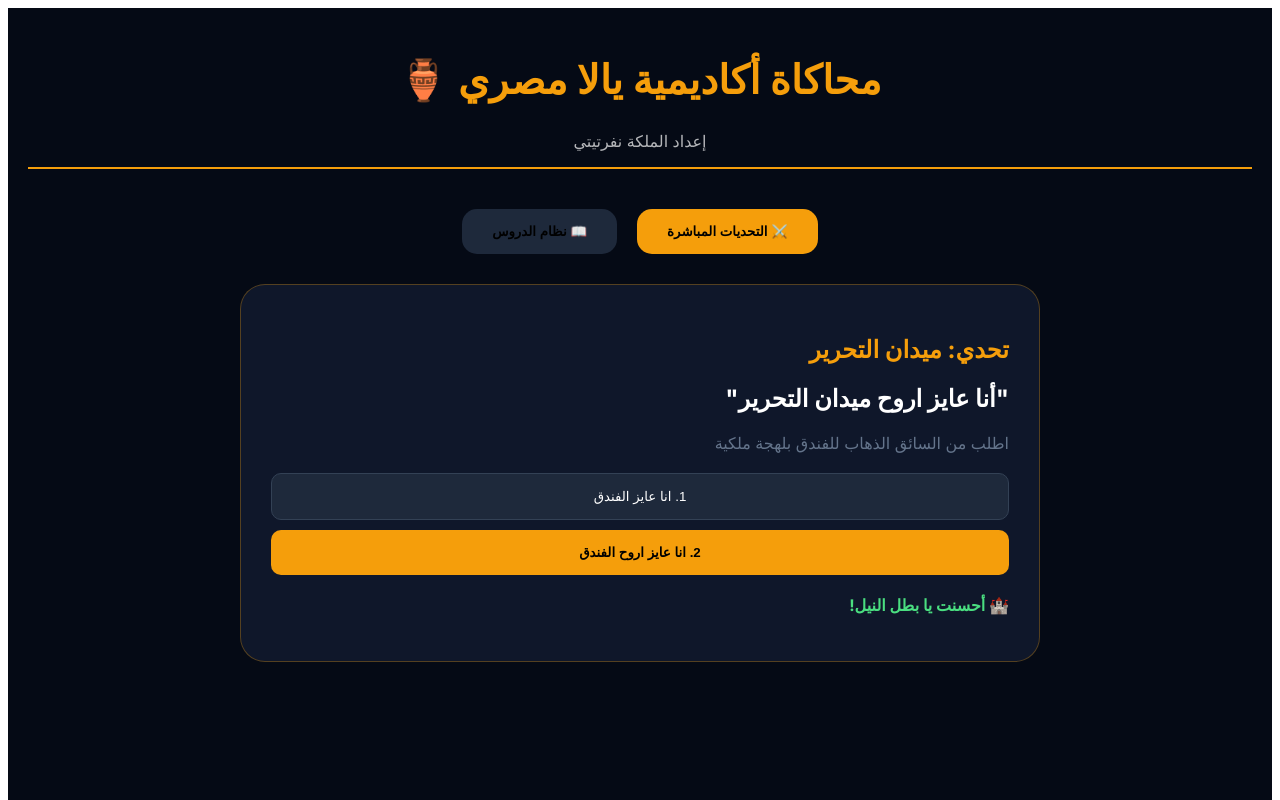
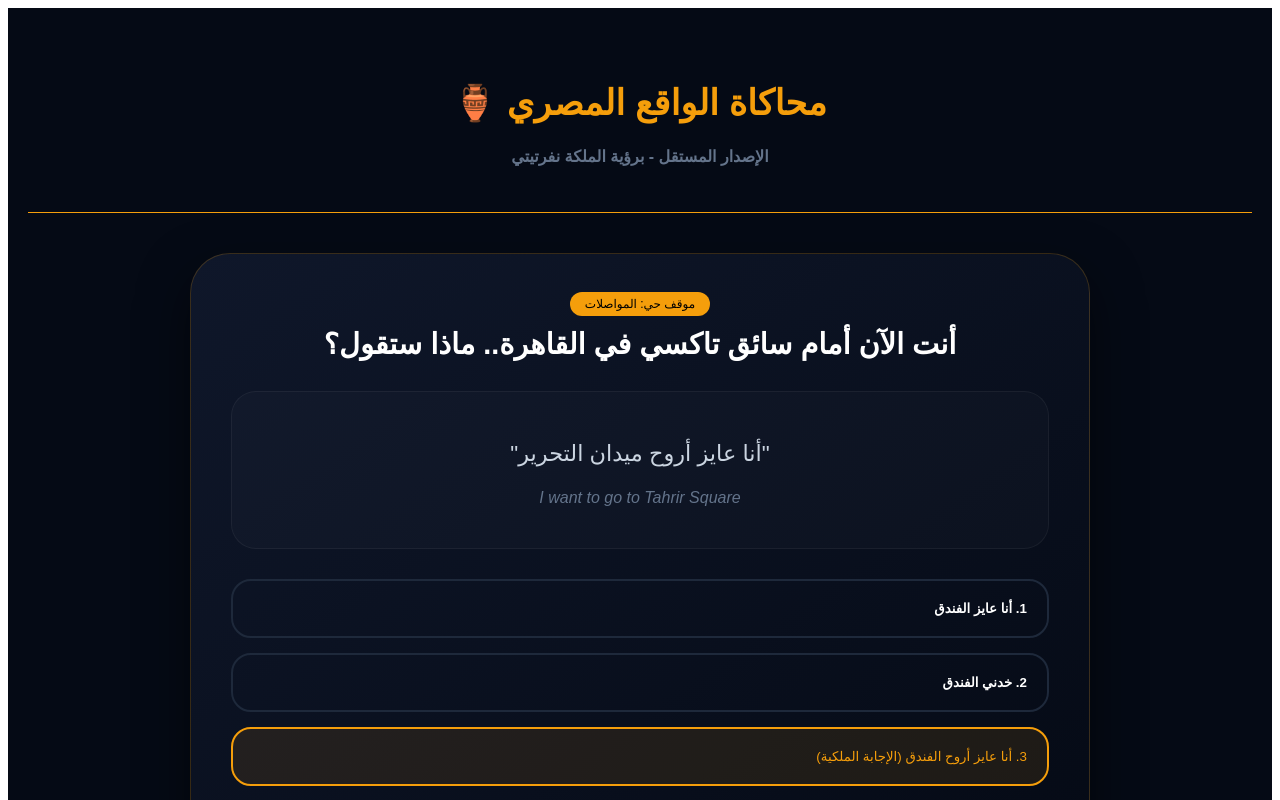
Before and after one commit to adamahmed29623-bit/Yalla-Masry-simulation-, a Next.js app: page / in a window 1280 px wide. Shown: the top 800 px of the page. Built offline with nearby package versions, Linux system fonts and the light colour scheme.

Commit message:
Update page.tsx

```diff
--- a/src/app/page.tsx
+++ b/src/app/page.tsx
@@ -1,55 +1,57 @@
 'use client';
 import React, { useState } from 'react';
 
-export default function SimulationAcademy() {
-  const [activeTab, setActiveTab] = useState('challenges');
+export default function RealitySimulation() {
+  const [stage, setStage] = useState('simulation_start');
 
   return (
-    <div style={{ backgroundColor: '#050a15', color: 'white', minHeight: '100vh', padding: '20px' }} dir="rtl">
-      {/* هيدر المحاكاة الملكي */}
-      <header style={{ textAlign: 'center', marginBottom: '40px', borderBottom: '2px solid #f59e0b' }}>
-        <h1 style={{ color: '#f59e0b', fontSize: '2.5rem' }}>محاكاة أكاديمية يالا مصري 🏺</h1>
-        <p style={{ opacity: 0.7 }}>إعداد الملكة نفرتيتي</p>
+    <div className="simulation-container" style={{ backgroundColor: '#050a15', color: 'white', minHeight: '100vh', padding: '20px', fontFamily: 'sans-serif' }} dir="rtl">
+
+      {/* هيدر محاكاة الواقع - فخامة ملكية مستقلة */}
+      <header style={{ textAlign: 'center', padding: '30px', borderBottom: '1px solid #f59e0b' }}>
+        <h1 style={{ color: '#f59e0b', fontSize: '2.2rem', fontWeight: '900' }}>محاكاة الواقع المصري 🏺</h1>
+        <p style={{ color: '#64748b', fontWeight: 'bold' }}>الإصدار المستقل - برؤية الملكة نفرتيتي</p>
       </header>
 
-      {/* أزرار التنقل في المحاكاة */}
-      <nav style={{ display: 'flex', justifyContent: 'center', gap: '20px', marginBottom: '30px' }}>
-        <button onClick={() => setActiveTab('challenges')} style={{ padding: '15px 30px', borderRadius: '15px', border: 'none', backgroundColor: activeTab === 'challenges' ? '#f59e0b' : '#1e293b', fontWeight: 'bold', cursor: 'pointer' }}>
-          ⚔️ التحديات المباشرة
-        </button>
-        <button onClick={() => setActiveTab('lessons')} style={{ padding: '15px 30px', borderRadius: '15px', border: 'none', backgroundColor: activeTab === 'lessons' ? '#f59e0b' : '#1e293b', fontWeight: 'bold', cursor: 'pointer' }}>
-          📖 نظام الدروس
-        </button>
-      </nav>
+      <main style={{ maxWidth: '900px', margin: '40px auto' }}>
 
-      <main style={{ maxWidth: '800px', margin: '0 auto' }}>
-        {/* قسم التحديات - كما في تخطيطك المسبق */}
-        {activeTab === 'challenges' && (
-          <div style={{ background: '#0f172a', padding: '30px', borderRadius: '25px', border: '1px solid rgba(245,158,11,0.3)' }}>
-            <h2 style={{ color: '#f59e0b' }}>تحدي: ميدان التحرير</h2>
-            <div style={{ margin: '20px 0', fontSize: '1.5rem', fontWeight: 'bold' }}>
-              "أنا عايز اروح ميدان التحرير"
-            </div>
-            <p style={{ color: '#64748b', marginBottom: '20px' }}>اطلب من السائق الذهاب للفندق بلهجة ملكية</p>
-            <div style={{ display: 'grid', gap: '10px' }}>
-              <button style={{ padding: '15px', borderRadius: '10px', background: '#1e293b', color: 'white', border: '1px solid #334155' }}>1. انا عايز الفندق</button>
-              <button style={{ padding: '15px', borderRadius: '10px', background: '#f59e0b', color: 'black', fontWeight: 'bold', border: 'none' }}>2. انا عايز اروح الفندق</button>
-            </div>
-            <p style={{ marginTop: '20px', color: '#4ade80', fontWeight: 'bold' }}>🏰 أحسنت يا بطل النيل!</p>
+        {/* نظام التحديات الواقعية */}
+        <section style={{ background: 'linear-gradient(145deg, #0f172a, #050a15)', padding: '40px', borderRadius: '40px', border: '1px solid rgba(245,158,11,0.2)', boxShadow: '0 20px 50px rgba(0,0,0,0.5)' }}>
+
+          <div style={{ textAlign: 'center', marginBottom: '30px' }}>
+            <span style={{ background: '#f59e0b', color: 'black', padding: '5px 15px', borderRadius: '20px', fontWeight: 'black', fontSize: '12px' }}>موقف حي: المواصلات</span>
+            <h2 style={{ marginTop: '15px', fontSize: '1.8rem' }}>أنت الآن أمام سائق تاكسي في القاهرة.. ماذا ستقول؟</h2>
           </div>
-        )}
 
-        {/* نظام الدروس - الهيكل المبدئي للإطلاق */}
-        {activeTab === 'lessons' && (
-          <div style={{ textAlign: 'center', background: '#0f172a', padding: '50px', borderRadius: '25px' }}>
-            <h2 style={{ fontSize: '2rem' }}>قاعة الدروس الملكية</h2>
-            <p style={{ color: '#f59e0b', fontSize: '1.2rem', marginTop: '20px' }}>يتم الآن تحميل "رحلة نفرتيتي" المحدثة...</p>
-            <div style={{ width: '100%', height: '5px', background: '#334155', borderRadius: '10px', marginTop: '30px', overflow: 'hidden' }}>
-              <div style={{ width: '80%', height: '100%', background: '#f59e0b' }}></div>
-            </div>
+          {/* محاكي الموقف */}
+          <div style={{ backgroundColor: 'rgba(255,255,255,0.02)', padding: '25px', borderRadius: '25px', border: '1px solid rgba(255,255,255,0.05)', marginBottom: '30px' }}>
+             <p style={{ fontSize: '1.4rem', textAlign: 'center', color: '#cbd5e1' }}>"أنا عايز أروح ميدان التحرير"</p>
+             <p style={{ textAlign: 'center', color: '#64748b', fontStyle: 'italic', marginTop: '5px' }}>I want to go to Tahrir Square</p>
           </div>
-        )}
+
+          {/* خيارات المحاكاة - بدون تشتيت */}
+          <div style={{ display: 'grid', gap: '15px' }}>
+            <button style={{ padding: '20px', borderRadius: '20px', border: '2px solid #1e293b', background: 'transparent', color: 'white', fontWeight: 'bold', cursor: 'pointer', textAlign: 'right' }}>1. أنا عايز الفندق</button>
+            <button style={{ padding: '20px', borderRadius: '20px', border: '2px solid #1e293b', background: 'transparent', color: 'white', fontWeight: 'bold', cursor: 'pointer', textAlign: 'right' }}>2. خدني الفندق</button>
+            <button style={{ padding: '20px', borderRadius: '20px', border: '2px solid #f59e0b', background: 'rgba(245,158,11,0.1)', color: '#f59e0b', fontWeight: 'black', cursor: 'pointer', textAlign: 'right' }}>3. أنا عايز أروح الفندق (الإجابة الملكية)</button>
+          </div>
+
+          <div style={{ marginTop: '30px', textAlign: 'center', color: '#4ade80', fontWeight: 'bold', fontSize: '1.2rem' }}>
+            🏰 أحسنت! لقد عبرت الموقف بنجاح كأبن أصيل للنيل
+          </div>
+        </section>
+
+        {/* قاعة دروس المحاكاة */}
+        <section style={{ marginTop: '40px', textAlign: 'center', opacity: 0.8 }}>
+          <h3 style={{ color: '#f59e0b' }}>قاعة دروس المحاكاة</h3>
+          <p>يتم الآن مزامنة "رحلة نفرتيتي" مع مواقف الواقع...</p>
+        </section>
+
       </main>
+
+      <footer style={{ marginTop: '60px', textAlign: 'center', borderTop: '1px solid rgba(255,255,255,0.05)', padding: '20px', color: '#334155' }}>
+        مشروع محاكاة الواقع - v2.0 الملكي
+      </footer>
     </div>
   );
 }
```
